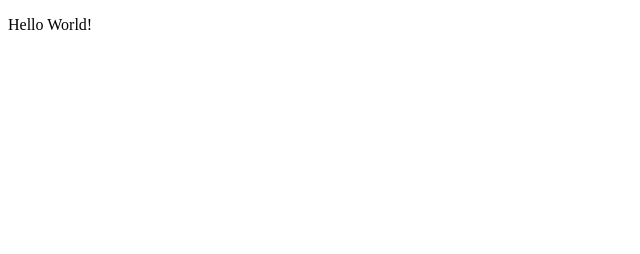
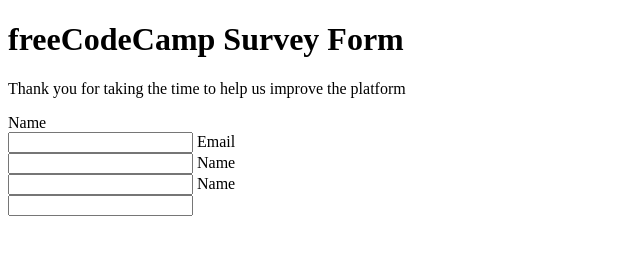
Before and after one commit to roniy68/ahrony-stev-html-css, a plain HTML site: page index.html in a window 1280 px wide. Shown: the whole page, without its empty margins (0-640 px from the left). Drawn offline with Linux system fonts and the light colour scheme.

Commit message:
I have completed some features

```diff
--- a/index.html
+++ b/index.html
@@ -1,9 +1,34 @@
 <!doctype html>
 <html>
-  <head>
-    <title>Hello World</title>
-  </head>
-  <body>
-    <p>Hello World!</p>
-  </body>
+
+<head>
+  <title>freeCodeCamp Survey Form</title>
+</head>
+
+<body>
+
+  <h1 id="title">freeCodeCamp Survey Form</h1>
+  <p id="description"> Thank you for taking the time to help us improve the platform </p>
+
+  <div class="form-div">
+    <form id="survey-form">
+      <label for="name">Name</label><br/>
+      <input id="name" type="text" name="name">
+
+      <label for="email">Email</label><br/>
+      <input id="email" type="text" name="">
+
+      <label for="name">Name</label><br/>
+      <input id="name" type="text" name="name">
+
+      <label for="name">Name</label><br/>
+      <input id="name" type="text" name="name">
+
+
+    </form>
+  </div>
+
+
+</body>
+
 </html>
```
